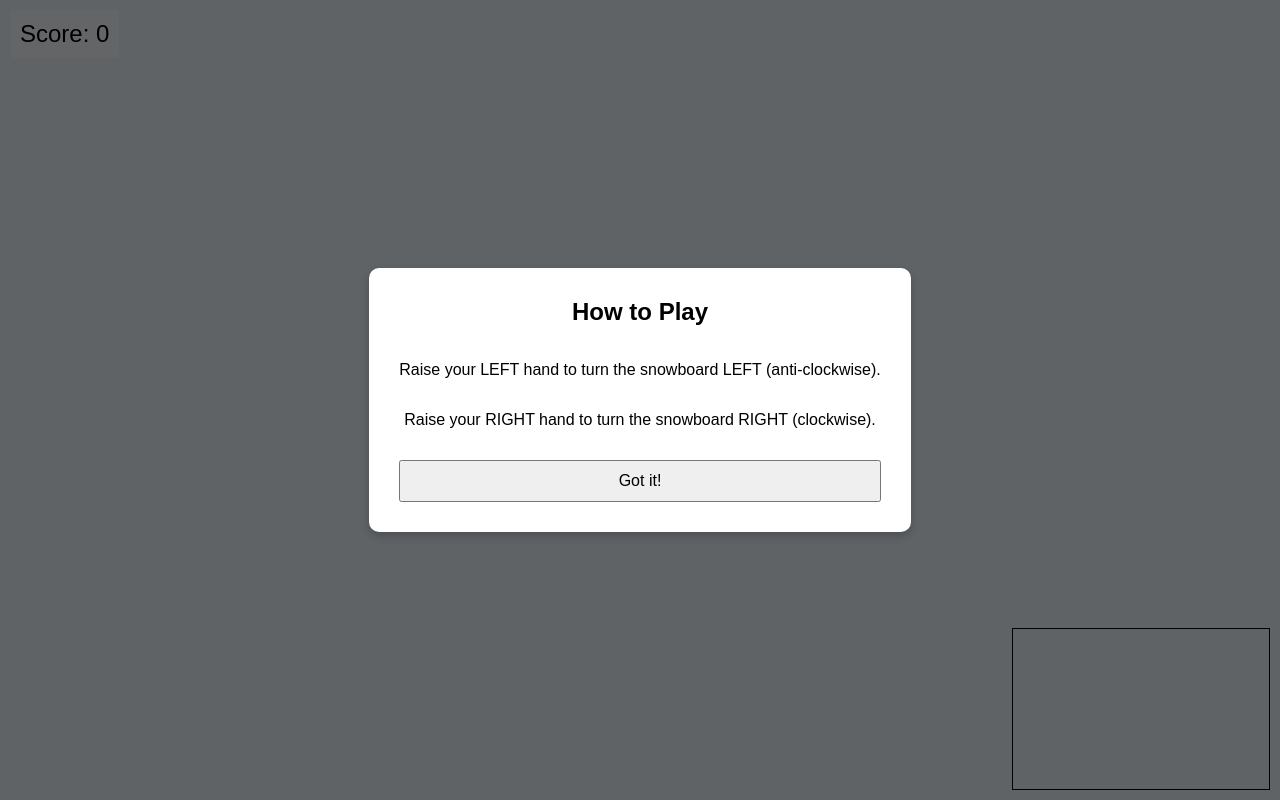
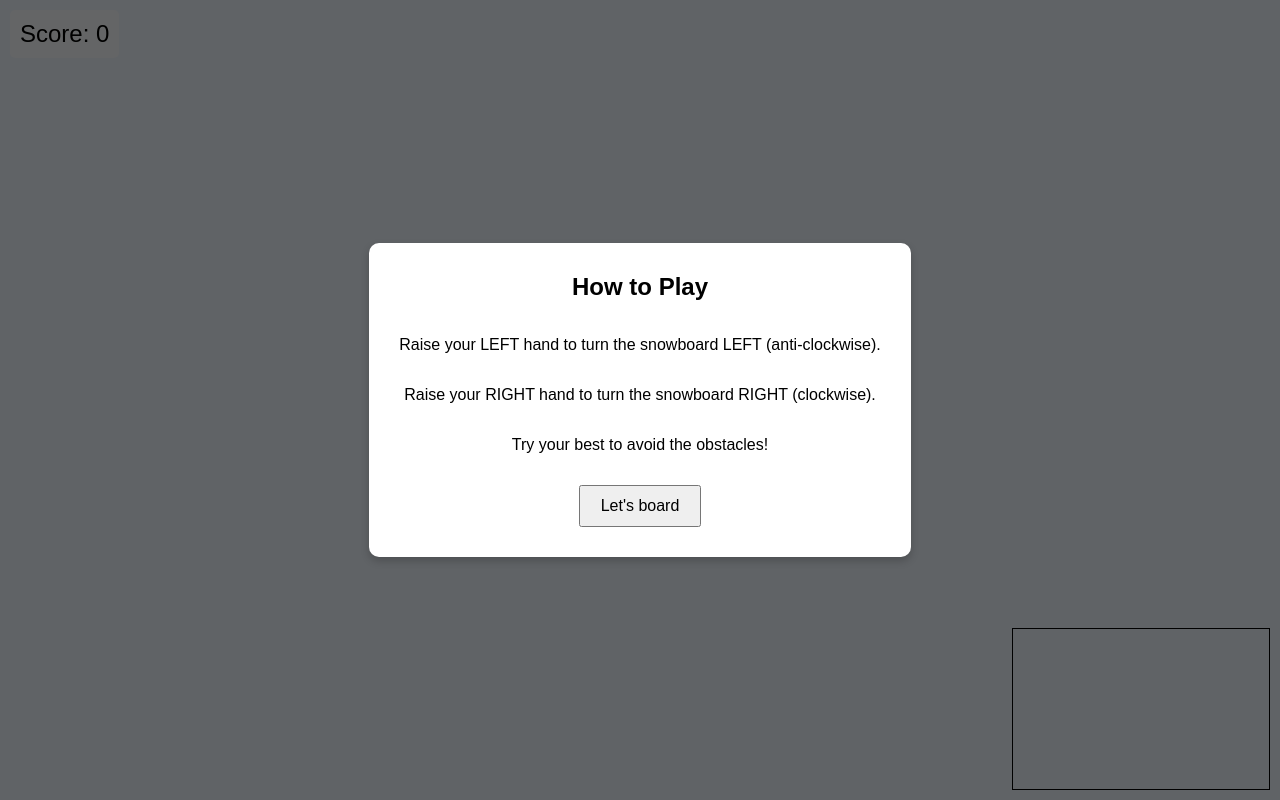
Before and after one commit to andywarr/Pose, a website built with Vite: page index.html in a window 1280 px wide. Built offline with nearby package versions, Linux system fonts and the light colour scheme; no server answers.

Commit message:
feat: update instruction modal and style confirmation button

```diff
--- a/index.html
+++ b/index.html
@@ -22,7 +22,8 @@
             Raise your LEFT hand to turn the snowboard LEFT (anti-clockwise).
           </p>
           <p>Raise your RIGHT hand to turn the snowboard RIGHT (clockwise).</p>
-          <button id="confirmInstructions">Got it!</button>
+          <p>Try your best to avoid the obstacles!</p>
+          <button id="confirmInstructions">Let's board</button>
         </div>
       </div>
       <!-- Countdown Timer -->
--- a/style.css
+++ b/style.css
@@ -104,6 +104,12 @@ body {
   height: 1.2em; /* Reserve space roughly equal to one line of text */
 }
 
+/* Style for the specific instruction confirmation button */
+#confirmInstructions {
+  align-self: center; /* Center the button within the flex container */
+  /* Centering is handled by text-align: center on .modal-content */
+}
+
 /* New class for visibility toggle */
 .invisible {
   visibility: hidden;
```
